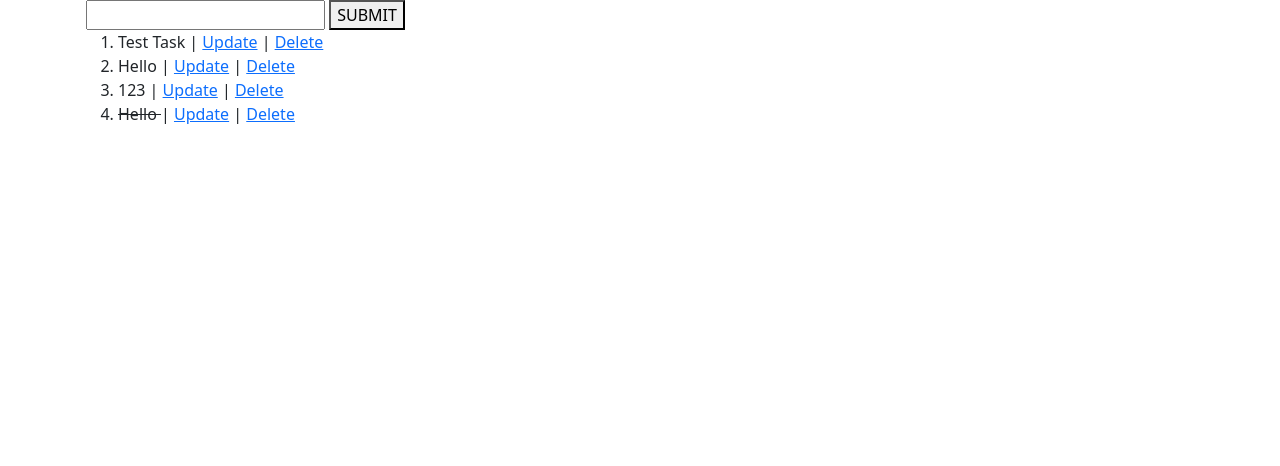
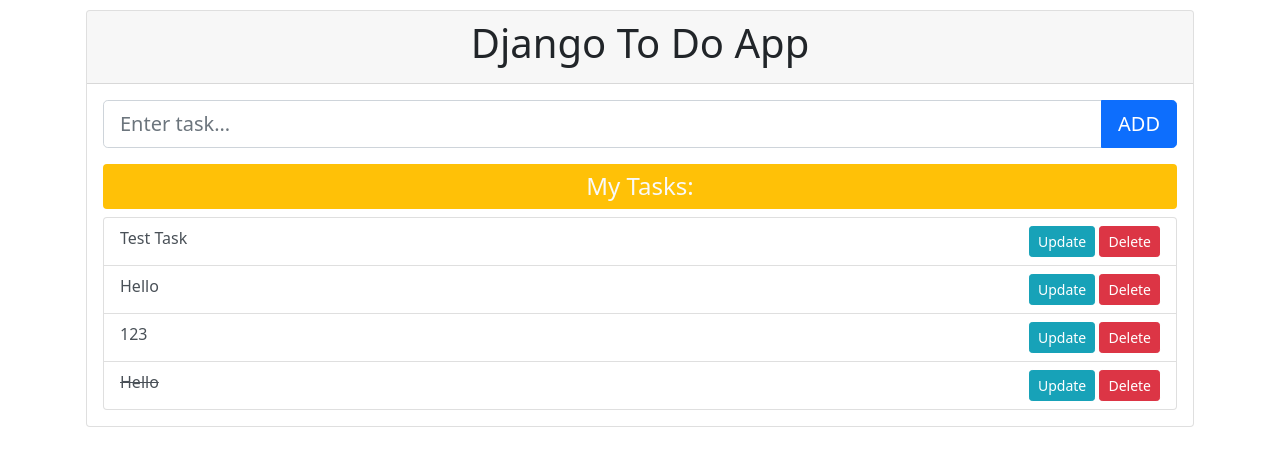
Before and after one commit to n3377n/DjangoToDoApp, a Django app: page / in a window 1280 px wide. Shown: the top 466 px of the page. Run offline with Django 3.2, Linux system fonts and the light colour scheme; data comes from the database, SQL or seed files in the repository; both versions use the stored data as it was after the commit; some libraries are stand-ins or nearby versions.

Commit message:
style index page & update_task pages

```diff
--- a/DjangoToDoApp/forms.py
+++ b/DjangoToDoApp/forms.py
@@ -1,7 +1,22 @@
 from django import forms
 from .models import Task
+
 
 class TaskForm(forms.ModelForm):
     class Meta:
         model = Task
         fields = "__all__"
+
+    title = forms.CharField(
+        widget=forms.TextInput(
+            attrs={
+                "class": "form-control form-control-lg",
+                "placeholder": "Enter task...",
+            }
+        ),
+    )
+
+    completed = forms.CharField(
+        required=False,
+        widget=forms.widgets.CheckboxInput(attrs={"class": "form-check-input"}),
+    )
--- a/templates/base.html
+++ b/templates/base.html
@@ -12,11 +12,11 @@
         {% block title %}
 
         {% endblock title %}
-        Todo App
+        Django To Do App
     </title>
 </head>
 
-<body>
+<body style="padding: 10px">
     <div class="container">
         {% block content %}
         {% endblock content %}
--- a/templates/index.html
+++ b/templates/index.html
@@ -5,24 +5,42 @@ Tasks -
 {% endblock title %}
 
 {% block content %}
+    <div class="card">
+        <div class="card-header">
+            <h1 class="text-center">Django To Do App</h1>
+        </div>
+        <div class="card-body">
             <form method="post">
                 {% csrf_token %}
+
+                <div class="input-group mb-3">
                     <!-- {{task_form}} to display all -->
-    {{task_form.title}} <!-- to display particular field-->
-    <button type="submit">SUBMIT</button>
+                    {{ task_form.title }}
+                    <!-- to display particular field-->
+
+                    <button type="submit" class="btn btn-primary btn-lg">ADD</button>
+                </div>
             </form>
-<ol>
+
+            <h4 class="bg-warning text-light py-2 rounded text-center">My Tasks:</h4>
+
+            <ul class="list-group">
                 {% for task in tasks %}
-    <li>
+                    <li class="list-group-item list-group-item-action">
                         {% if task.completed == True %}
-        <del>{{task.title}} </del>
+                            <del>{{ task.title }} </del>
                         {% else %}
-        {{task.title}}
+                            {{ task.title }}
                         {% endif %}
 
-        | <a href="{% url "update_task" task.id %}">Update</a> | <a href="{% url "delete_task" task.id %}">Delete</a>
+                        <div class="float-right">
+                            <a href="{% url "update_task" task.id %}" class="btn btn-sm btn-info">Update</a>
+                            <a href="{% url "delete_task" task.id %}" class="btn btn-sm btn-danger">Delete</a>
+                        </div>
 
                     </li>
                 {% endfor %}
-</ol>
+            </ul>
+        </div>
+    </div>
 {% endblock content %}
```
Also changed, not shown: templates/update_task.html (+19 -6 lines), db.sqlite3. Lines whose indentation alone changed are shown as unchanged.
